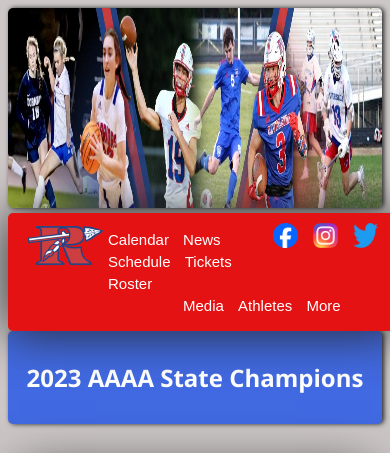
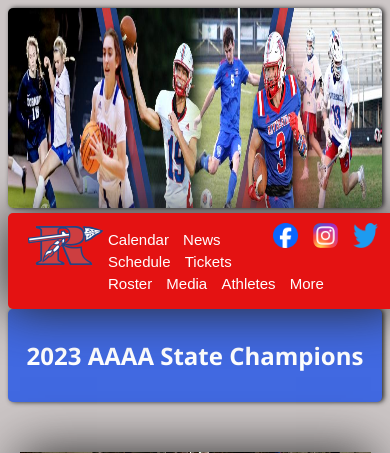
Before and after one commit to willcolumbia/Riverside_Soccer, a Django app: page / in a window 390 px wide; the page is wider, and only the part inside the window is pictured. Shown: the top 453 px of that part. Run offline with Django 5.2, Linux system fonts and the light colour scheme; data comes from the database, SQL or seed files in the repository.

Commit message:
another test again

```diff
--- a/Home/static/home.css
+++ b/Home/static/home.css
@@ -67,15 +67,15 @@ body {
 }
 #main-nav ul {
     display: inline;
-    max-width: 100%;
-    margin-left: 150px;
+    width: 100%;
+    margin-left: 15px;
 
 }
 
 #main-nav li {
     list-style-type: none;
     padding: 15px 20px;
-    max-width: 100%;
+    width: 100%;
     text-align: center;
     font: 2em sans-serif;
     display: inline;
@@ -417,7 +417,7 @@ top: 50px;
 }
 /* Media Query */
 
-@media only screen and (max-width: 1200px) {
+@media only screen and (max-width: 1000px) {
   .Ad-left, .Ad-right{
     visibility: hidden;
   }
@@ -476,7 +476,7 @@ top: 50px;
 }
 #main-nav ul {
     display: inline;
-    max-width: 100vw;
+    width: 100vw;
     margin-left: -40px;
 
 }
@@ -484,7 +484,7 @@ top: 50px;
 #main-nav li {
     list-style-type: none;
     padding: 5px 5px;
-    width: 100vw;
+    /* width: 100vw; */
     text-align: center;
     font: 15px sans-serif;
     display: inline;
@@ -494,7 +494,9 @@ top: 50px;
 
 }
 #center-phone{
-  margin-left: 150px;
+  margin-left: 50px;
+  padding: 0px 0px;
+  text-align: center;
 }
 .slideshow-container {
   width: 90vw;
--- a/Home/templates/home.html
+++ b/Home/templates/home.html
@@ -2,7 +2,7 @@
 
 <html lang="en">
     <head>
-      <meta name="viewport" content="width=device-width, initial-scale=1">
+      <meta name="viewport" content="width=device-width, initial-scale=1.0">
         <title>Riverside Mens Soccer</title>
         <link rel="stylesheet" href="../static/home.css">
     </head>
@@ -25,17 +25,17 @@
                 <li><a class="internal-link" href="#">Schedule</a></li>
                 <li><a class="internal-link" href="{% url 'tickets' %}">Tickets</a></li>
                 <li><a class="internal-link" href="#">Roster</a></li>
-                <div id="center-phone">
-                <li><a class="internal-link" href="#">Media</a></li>
-                <li><a class="internal-link"  href="{% url 'signin' %}">Athletes</a></li>
-                <li class="dropdown" >More
+                <!-- <div id="center-phone"> -->
+                <li><a class="internal-link"  href="#">Media</a></li>
+                <li><a class="internal-link"   href="{% url 'signin' %}">Athletes</a></li>
+                <li class="dropdown"  >More
                     <div class="dropdown-content">
                       <a href="#">Apparel</a>
                       <a href="#">Team Stats</a>
                       <a href="#">Alumni</a>
                     </div>
                   </li>
-                </div>
+                <!-- </div> -->
             </ul>
       </nav>
 
```
